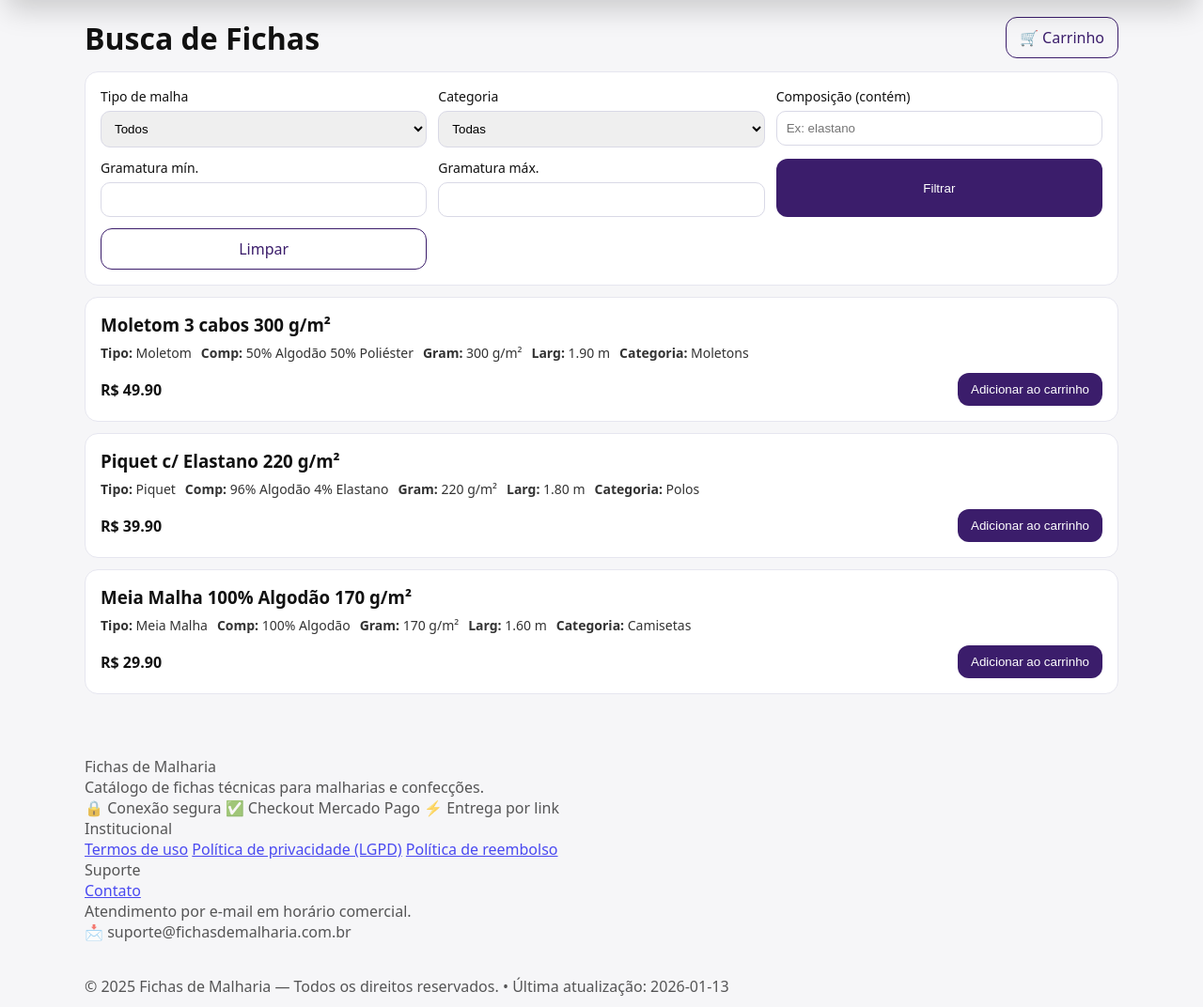
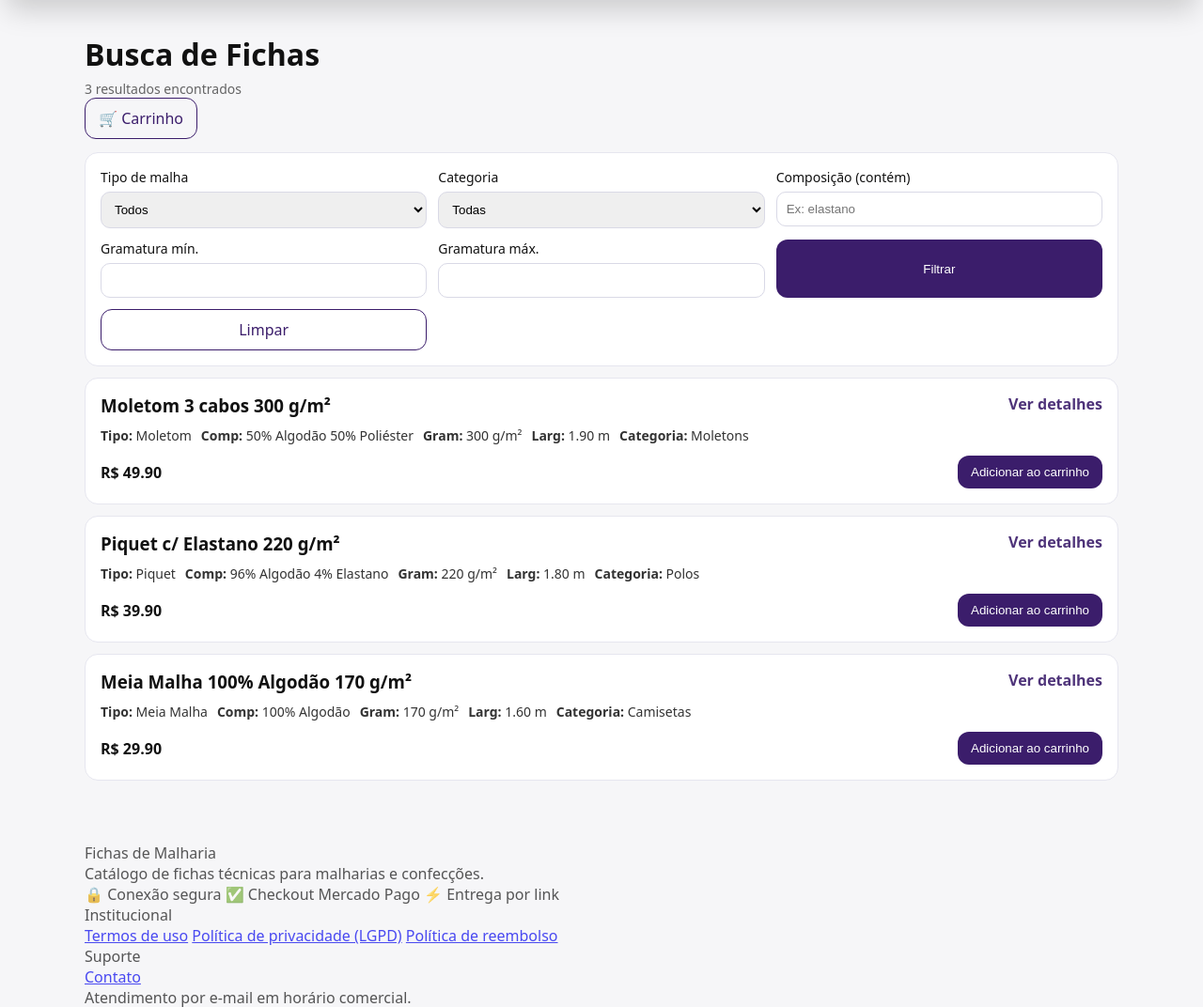
Before and after one commit to AdminAcheTece/FichasMalharia, a Flask app: page /busca in a window 1280 px wide. Shown: the part 82-1154 px from the top of the page at 94% size. Run offline with Flask 3, Linux system fonts and the light colour scheme; data comes from the database, SQL or seed files in the repository; some libraries are stand-ins or nearby versions.

Commit message:
Update busca.html

```diff
--- a/templates/busca.html
+++ b/templates/busca.html
@@ -2,13 +2,21 @@
 {% block title %}Busca | Fichas de Malharia{% endblock %}
 {% block content %}
 
-<div style="display:flex; align-items:center; justify-content:space-between; gap:12px;">
-  <h1 style="margin:0;">Busca de Fichas</h1>
+<div class="page-head">
+  <div class="page-head-left">
+    <h1 class="page-title">Busca de Fichas</h1>
 
-  <a class="btn ghost" href="/cart" style="white-space:nowrap;">
+    {% if results_count is defined %}
+      <div class="muted page-subtitle">
+        {{ results_count }} resultado{% if results_count != 1 %}s{% endif %} encontrado{% if results_count != 1 %}s{% endif %}
+      </div>
+    {% endif %}
+  </div>
+
+  <a class="btn ghost head-cart" href="/cart">
     🛒 Carrinho
     {% if cart_count and cart_count > 0 %}
-      <span style="margin-left:8px; display:inline-block; min-width:26px; padding:2px 8px; border-radius:999px; text-align:center; font-weight:700;">
+      <span class="badge badge--solid" aria-label="Itens no carrinho" title="Itens no carrinho">
         {{ cart_count }}
       </span>
     {% endif %}
@@ -63,9 +71,13 @@
   {% else %}
     {% for f in fichas %}
       <div class="card ficha">
-        <h3>{{ f.titulo }}</h3>
 
-        <div class="meta">
+        <div class="row-between">
+          <h3 style="margin:0;">{{ f.titulo }}</h3>
+          <a class="link" href="/ficha/{{ f.id }}">Ver detalhes</a>
+        </div>
+
+        <div class="meta" style="margin-top:10px;">
           <span><b>Tipo:</b> {{ f.tipo_malha }}</span>
           <span><b>Comp:</b> {{ f.composicao }}</span>
           <span><b>Gram:</b> {{ f.gramatura }} g/m²</span>
@@ -73,7 +85,7 @@
           <span><b>Categoria:</b> {{ f.categoria }}</span>
         </div>
 
-        <div class="actions" style="display:flex; align-items:center; justify-content:space-between; gap:12px;">
+        <div class="actions" style="display:flex; align-items:center; justify-content:space-between; gap:12px; margin-top:12px;">
           <div class="price">R$ {{ "%.2f"|format(f.preco) }}</div>
 
           <div style="display:flex; gap:10px; align-items:center;">
@@ -92,6 +104,7 @@
             {% endif %}
           </div>
         </div>
+
       </div>
     {% endfor %}
   {% endif %}
```
